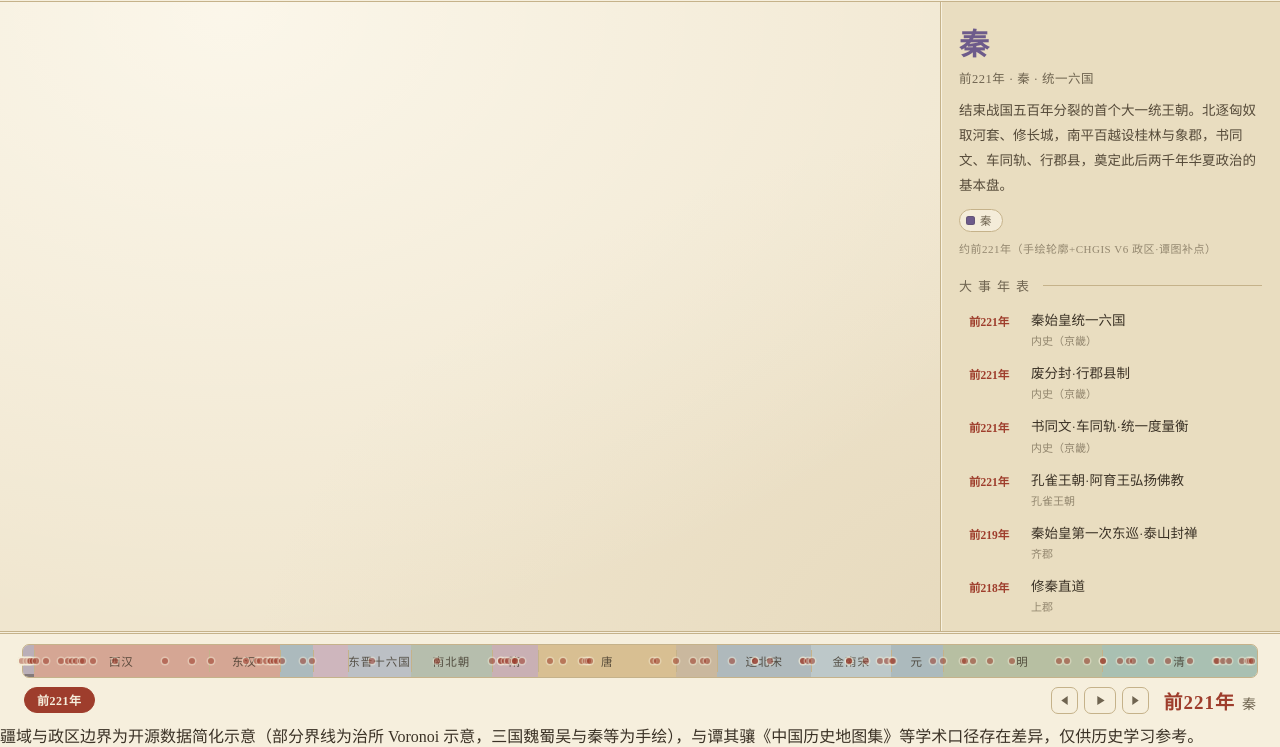
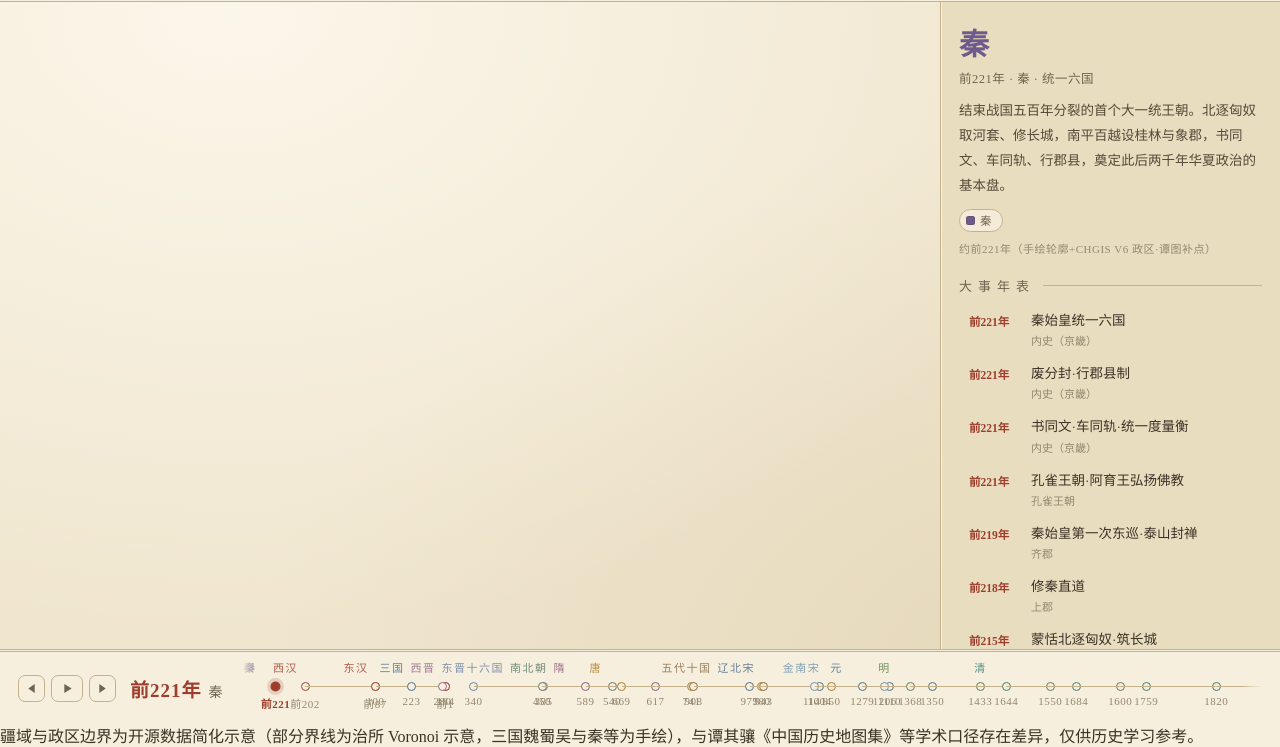
Before and after one commit to banzheshenghuo/dynasty-map, a website built with Vite: page index.html in a window 1280 px wide. Shown: the part 53-800 px from the top of the page. Built offline with nearby package versions, Linux system fonts and the light colour scheme.

Commit message:
feat: 时间轴改胶片条——等距节点横向滚动带，滚动只浏览、点击节点才切图

```diff
--- a/index.html
+++ b/index.html
@@ -40,7 +40,7 @@
     <main class="app-main">
       <div id="map"></div>
       <div id="div-tip" hidden></div>
-      <div id="map-hint" aria-hidden="true">双指缩放地图 · 拖动下方时间轴换断面</div>
+      <div id="map-hint" aria-hidden="true">双指缩放地图 · 点下方年代节点切换断面</div>
       <div id="event-card">
         <button id="card-close" aria-label="关闭事件详情">×</button>
         <div class="card-head">
@@ -59,7 +59,7 @@
     </main>
 
     <footer class="app-footer">
-      <nav id="timeline" aria-label="时间轴：拖动选择年份，圆点为大事"></nav>
+      <nav id="timeline" aria-label="时间轴：滚动浏览历代断面，点击节点切换地图"></nav>
       <p class="disclaimer">
         疆域与政区边界为开源数据简化示意（部分界线为治所 Voronoi 示意，三国魏蜀吴与秦等为手绘），与谭其骧《中国历史地图集》等学术口径存在差异，仅供历史学习参考。
       </p>
--- a/src/main.js
+++ b/src/main.js
@@ -151,12 +151,9 @@ async function boot() {
       : 0;
 
   state.tl = createTimeline($('#timeline'), {
-    range: tl.range,
     eras: tl.eras,
     snapshots: tl.snapshots,
-    events: tl.events,
     onSnap: snap => switchSnapshot(state.snapshots.indexOf(snap)),
-    onEvent: evt => handleEventClick(evt, { fromMap: true }),
   });
 
   $('#modern-toggle').addEventListener('change', e => setModernVisible(e.target.checked));
--- a/src/style.css
+++ b/src/style.css
@@ -299,138 +299,116 @@ body {
 }
 .evt-item.selected .evt-desc { display: block; }
 
-/* ── 底栏时间轴：卷尾 · 两级离散导航（时代条 + 断面切片）── */
+/* ── 底栏时间轴：胶片条 · 等距节点横向滚动（滚动只浏览，点击节点才切图）── */
 .app-footer {
   flex: none;
   border-top: 3px double var(--line);
   background: var(--paper-light);
 }
 
-#timeline { padding: 10px 22px 8px; }
+#timeline { padding: 8px 18px 6px; }
 
-/* 行1：时代条（时长成比例的分段按钮 + 大事打点层） */
-.tl-eras {
-  position: relative;
-  height: 34px;
-}
-.tl-segs {
-  position: absolute;
-  inset: 0;
-  display: flex;
-  border: 1px solid var(--line);
-  border-radius: 7px;
-  overflow: hidden;
-  background: var(--paper-light);
-}
-.tl-seg {
-  position: relative;
+.tl-row {
   display: flex;
   align-items: center;
-  justify-content: center;
+  gap: 16px;
+}
+
+/* 节点带视口：限宽即滚动区，纵滚轮转横滚，两端渐隐提示可续览 */
+.tl-strip {
+  flex: 1;
   min-width: 0;
+  overflow-x: auto;
+  overflow-y: hidden;
+  scrollbar-width: none;
+  user-select: none;
+  cursor: grab;
+  -webkit-mask-image: linear-gradient(90deg, transparent 0, #000 20px, #000 calc(100% - 20px), transparent);
+  mask-image: linear-gradient(90deg, transparent 0, #000 20px, #000 calc(100% - 20px), transparent);
+}
+.tl-strip::-webkit-scrollbar { display: none; }
+.tl-strip.panning,
+.tl-strip.panning .tl-node { cursor: grabbing; }
+
+.tl-track {
+  position: relative; /* 节点 offsetLeft 以此为基准，供滚动回中计算 */
+  display: flex;
+  width: max-content;
+}
+.tl-group { flex: none; }
+.tl-gcap {
+  display: block;
+  height: 17px;
+  padding: 0 3px;
   border: none;
-  padding: 0;
+  background: none;
   font-family: var(--serif);
-  font-size: 11.5px;
-  letter-spacing: 1px;
+  font-size: 11px;
+  letter-spacing: 1.5px;
+  line-height: 17px;
+  text-align: left;
   white-space: nowrap;
-  color: rgba(59, 50, 38, 0.8);
-  background: var(--seg-color, transparent);
+  color: var(--gcap-color, var(--ink-soft));
+  opacity: 0.85;
   cursor: pointer;
-  transition: filter 0.15s;
   touch-action: manipulation;
 }
-.tl-seg span {
-  min-width: 0;
-  overflow: hidden;
-  text-overflow: ellipsis;
+.tl-gcap:hover { opacity: 1; color: var(--cinnabar); }
+.tl-group.cur .tl-gcap { font-weight: 700; opacity: 1; }
+
+.tl-gnodes { display: flex; }
+.tl-node {
+  position: relative;
+  flex: 0 0 70px; /* 等距步长 */
+  display: flex;
+  flex-direction: column;
+  align-items: center;
+  gap: 4px;
+  padding: 5px 0 6px;
+  border: none;
+  background: none;
+  cursor: pointer;
+  touch-action: manipulation;
 }
-.tl-seg.tiny span { visibility: hidden; } /* 窄段只留色块，名称见 title 悬浮 */
-.tl-seg:not(:first-child)::before {
+/* 轴线：过节点圆心（上内边距 5px + 半径 4.5px），组间无缝拼接 */
+.tl-node::before {
   content: '';
   position: absolute;
-  left: 0; top: 16%; bottom: 16%;
-  width: 1px;
+  left: 0; right: 0;
+  top: 9px;
+  height: 1px;
   background: var(--line);
 }
-.tl-seg:hover { filter: brightness(0.92); }
-.tl-seg.cur {
-  box-shadow: inset 0 -3px 0 rgba(59, 50, 38, 0.42);
-  filter: brightness(0.96);
+.tl-node:first-child::before { left: 50%; } /* 带端截半，避免线头戳出 */
+.tl-node:last-child::before { right: 50%; }
+.tl-tick {
+  width: 9px;
+  height: 9px;
+  border-radius: 50%;
+  border: 1.5px solid var(--n-color);
+  background: var(--paper-light);
+  box-sizing: border-box;
+  transition: background 0.15s, box-shadow 0.15s, transform 0.15s;
 }
-.tl-seg.cur span { font-weight: 600; letter-spacing: 2px; }
-
-/* 大事打点：朱砂小圆（史=朱），纸色描边，点击跨时代跳转 */
-.tl-dots {
-  position: absolute;
-  inset: 0;
-  pointer-events: none;
-  z-index: 2;
+.tl-ylab {
+  font-family: var(--serif);
+  font-size: 11px;
+  letter-spacing: 0.5px;
+  color: var(--ink-faint);
+  font-variant-numeric: tabular-nums;
+  white-space: nowrap;
+  transition: color 0.15s;
 }
-.tl-dot {
-  position: absolute;
-  top: 50%;
-  width: 6px;
-  height: 6px;
-  margin: -3px 0 0 -3px;
-  border-radius: 50%;
-  background: var(--cinnabar);
-  opacity: 0.55;
-  box-shadow: 0 0 0 1.5px rgba(246, 238, 217, 0.75);
-  pointer-events: auto;
-  cursor: pointer;
-  transition: transform 0.12s, opacity 0.12s;
-}
-.tl-dot::after {
-  content: '';
-  position: absolute;
-  inset: -7px; /* 扩大点按热区 */
-}
-.tl-dot:hover {
-  opacity: 1;
-  transform: scale(1.55);
-}
-
-/* 行2：当前时代的断面切片 + 步进/播放 + 大号年份读数 */
-.tl-sub {
-  display: flex;
-  align-items: center;
-  gap: 12px;
-  margin-top: 7px;
-}
-.tl-slices {
-  display: flex;
-  align-items: center;
-  gap: 5px;
-  min-width: 0;
-  overflow-x: auto;
-  scrollbar-width: none;
-  flex: 1;
-  padding: 2px;
-}
-.tl-slices::-webkit-scrollbar { display: none; }
-.tl-slice {
-  flex: none;
-  padding: 3px 12px;
-  border: 1px solid var(--line);
-  border-radius: 999px;
-  background: transparent;
-  color: var(--ink-soft);
-  font-family: var(--serif);
-  font-size: 12px;
-  font-variant-numeric: tabular-nums;
-  letter-spacing: 0.5px;
-  cursor: pointer;
-  transition: color 0.15s, background 0.15s, border-color 0.15s;
-  touch-action: manipulation;
-}
-.tl-slice:hover { color: var(--cinnabar); border-color: var(--cinnabar); }
-.tl-slice.on {
+.tl-node:hover .tl-tick { background: var(--n-color); }
+.tl-node:hover .tl-ylab { color: var(--ink-soft); }
+.tl-node:focus-visible .tl-tick { box-shadow: 0 0 0 3px rgba(158, 61, 44, 0.25); }
+.tl-node.on .tl-tick {
   background: var(--cinnabar);
   border-color: var(--cinnabar);
-  color: var(--paper-light);
-  font-weight: 600;
+  box-shadow: 0 0 0 3px rgba(158, 61, 44, 0.18);
+  transform: scale(1.12);
 }
+.tl-node.on .tl-ylab { color: var(--cinnabar); font-weight: 700; }
 
 /* 步进/播放控制 + 大号年份读数（Paradox 式，年份常显） */
 .tl-ctl {
@@ -438,7 +416,6 @@ body {
   align-items: center;
   gap: 6px;
   flex: none;
-  margin-left: auto;
 }
 .tl-btn {
   width: 27px;
@@ -513,20 +490,23 @@ body {
 
   #map { flex: 1; min-height: 0; }
 
-  /* 时间轴：贴边留白收窄、控制按钮放大触控目标 */
-  #timeline { padding: 8px 14px 4px; }
-  .tl-eras { height: 38px; }
-  .tl-seg { font-size: 11px; }
-  .tl-dot { width: 7px; height: 7px; margin: -3.5px 0 0 -3.5px; }
-  .tl-sub { gap: 8px; margin-top: 6px; }
-  .tl-slice { padding: 4px 10px; font-size: 11px; }
-  .tl-ctl { gap: 7px; }
+  /* 时间轴：控制行独占一行，节点带满宽横滑；触控目标放大 */
+  #timeline { padding: 6px 12px 4px; }
+  .tl-row { flex-wrap: wrap; gap: 4px; }
+  .tl-ctl { width: 100%; gap: 7px; }
   .tl-btn { width: 34px; height: 32px; }
   .tl-btn svg { width: 13px; height: 13px; }
   .tl-btn-play { width: 40px; }
-  .tl-readout { margin-left: 2px; }
+  .tl-readout { margin-left: auto; }
   .tl-readout .tl-year { font-size: 17px; }
   .tl-readout .tl-era { font-size: 13px; }
+  .tl-strip {
+    flex-basis: 100%;
+    -webkit-mask-image: linear-gradient(90deg, transparent 0, #000 14px, #000 calc(100% - 14px), transparent);
+    mask-image: linear-gradient(90deg, transparent 0, #000 14px, #000 calc(100% - 14px), transparent);
+  }
+  .tl-node { flex-basis: 58px; }
+  .tl-gcap, .tl-ylab { font-size: 10.5px; }
 
   .disclaimer {
     font-size: 10px;
--- a/src/timeline.js
+++ b/src/timeline.js
@@ -1,13 +1,9 @@
-// 时间轴（两级离散导航，参考全历史式范式）：
-// 第一级 = 时代条（15 个时代段按时长成比例，点选进入该时代，段上打大事点）
-// 第二级 = 该时代内的断面切片标签（点选切换；‹ ▶ › 步进跨时代顺延；播放沿全断面推进）
-// 无连续拖动轴——断面是离散数据，交互同为离散，消除「拖动连续/地图跳变」的错位
+// 时间轴（胶片条式离散导航）：
+// 全部断面为等距节点连成一条可横向滚动的带，视口限宽、两端渐隐——
+// 滚动/拖带只用于浏览历代（不换地图），点击节点才切换断面；
+// ‹ ▶ › 步进与播放沿全断面推进，并把当前节点滚回视野中央
 export const yearLabel = y => (y < 0 ? `前${-y}年` : `${y}年`);
-
-const hexA = (hex, a) => {
-  const n = parseInt(hex.slice(1), 16);
-  return `rgba(${(n >> 16) & 255}, ${(n >> 8) & 255}, ${n & 255}, ${a})`;
-};
+const shortYear = y => (y < 0 ? `前${-y}` : `${y}`);
 
 const SVG = {
   play: '<svg viewBox="0 0 12 12" aria-hidden="true"><path d="M2.5 1l8 5-8 5z"/></svg>',
@@ -16,35 +12,16 @@ const SVG = {
   next: '<svg viewBox="0 0 12 12" aria-hidden="true"><path d="M2.5 1v10l7-5z"/></svg>',
 };
 
-export function createTimeline(container, { range, eras, snapshots, events, onSnap, onEvent }) {
-  const span = range.to - range.from;
-  const pctOf = year => ((year - range.from) / span) * 100;
+export function createTimeline(container, { eras, snapshots, onSnap }) {
   // 时代 → 该时代内断面索引列表（snapshots 已按年份升序）
-  const slicesOfEra = eras.map(e =>
+  const snapsOfEra = eras.map(e =>
     snapshots.map((s, i) => (s.era === e.name ? i : -1)).filter(i => i >= 0)
   );
   const eraIdxOfSnap = idx => eras.findIndex(e => e.name === snapshots[idx].era);
 
-  // ── DOM ──────────────────────────────────────────────
+  // ── DOM：等距节点带，按时代分组挂标 ─────────────────────
   container.innerHTML = `
-    <div class="tl-eras">
-      <div class="tl-segs">${eras
-        .map((e, ei) => {
-          const w = pctOf(e.to) - pctOf(e.from);
-          return `<button type="button" class="tl-seg" data-era="${e.name}" data-ei="${ei}"
-            title="${e.name}（${yearLabel(e.from)}—${yearLabel(e.to)}）"
-            style="flex:0 0 ${w}%; --seg-color:${hexA(e.color, 0.42)}"><span>${e.name}</span></button>`;
-        })
-        .join('')}</div>
-      <div class="tl-dots">${events
-        .map(
-          (e, i) =>
-            `<i class="tl-dot" data-i="${i}" style="left:${pctOf(e.year)}%" title="${e.yearLabel} ${e.title}"></i>`
-        )
-        .join('')}</div>
-    </div>
-    <div class="tl-sub">
-      <div class="tl-slices" aria-label="当前时代断面"></div>
+    <div class="tl-row">
       <div class="tl-ctl">
         <button type="button" class="tl-btn" aria-label="上一断面">${SVG.prev}</button>
         <button type="button" class="tl-btn tl-btn-play" aria-label="播放年代演变">${SVG.play}</button>
@@ -53,55 +30,88 @@ export function createTimeline(container, { range, eras, snapshots, events, onSn
           <span class="tl-year"></span><span class="tl-era"></span>
         </div>
       </div>
+      <div class="tl-strip">
+        <div class="tl-track">${eras
+          .map((e, ei) => {
+            const idxs = snapsOfEra[ei];
+            if (!idxs.length) return '';
+            return `<div class="tl-group" data-ei="${ei}">
+              <button type="button" class="tl-gcap" style="--gcap-color:${e.color}"
+                title="${e.name}（${yearLabel(e.from)}—${yearLabel(e.to)}）">${e.name}</button>
+              <div class="tl-gnodes">${idxs
+                .map(
+                  i => `<button type="button" class="tl-node" data-i="${i}" title="${snapshots[i].label}"
+                    style="--n-color:${e.color}">
+                    <i class="tl-tick"></i><span class="tl-ylab">${shortYear(snapshots[i].year)}</span>
+                  </button>`
+                )
+                .join('')}</div>
+            </div>`;
+          })
+          .join('')}</div>
+      </div>
     </div>`;
 
-  const erasEl = container.querySelector('.tl-eras');
-  const segEls = Array.from(container.querySelectorAll('.tl-seg'));
-  const slicesEl = container.querySelector('.tl-slices');
+  const strip = container.querySelector('.tl-strip');
+  const nodeEls = Array.from(container.querySelectorAll('.tl-node'));
+  const groupEls = Array.from(container.querySelectorAll('.tl-group'));
   const btnPrev = container.querySelector('.tl-ctl .tl-btn');
   const btnPlay = container.querySelector('.tl-btn-play');
   const btnNext = container.querySelector('.tl-ctl .tl-btn:last-of-type');
   const readYear = container.querySelector('.tl-year');
   const readEra = container.querySelector('.tl-era');
 
-  // 事件打点：独立层，点击跳转（onEvent 由 main 接管，跨时代先切断面）
-  container.querySelectorAll('.tl-dot').forEach(el =>
-    el.addEventListener('click', ev => {
-      ev.stopPropagation();
-      onEvent(events[Number(el.dataset.i)]);
-    })
-  );
+  let curIdx = -1;
+  let revealed = false; // 首帧定位不做动画
+  let revealTimer = null;
+  const cancelReveal = () => clearTimeout(revealTimer);
 
-  let curIdx = -1;
+  // 当前节点滚回视口中央（只在节点带容器内滚动，绝不波及页面）。
+  // 不用 scrollTo smooth（部分 webview 不生效）也不用 rAF（遮挡即停摆），
+  // 定时器补间在节流环境下降速但仍会走完，最稳
+  function reveal(idx, smooth = true) {
+    const el = nodeEls[idx];
+    if (!el) return;
+    const max = strip.scrollWidth - strip.clientWidth;
+    const target = Math.max(0, Math.min(el.offsetLeft + el.offsetWidth / 2 - strip.clientWidth / 2, max));
+    cancelReveal();
+    if (!smooth || !revealed || Math.abs(target - strip.scrollLeft) < 2) {
+      strip.scrollLeft = target;
+      revealed = true;
+      return;
+    }
+    const from = strip.scrollLeft;
+    const t0 = Date.now();
+    const D = 320; // easeOutCubic 时长 ms
+    const step = () => {
+      const p = Math.min(1, (Date.now() - t0) / D);
+      strip.scrollLeft = from + (target - from) * (1 - Math.pow(1 - p, 3));
+      if (p < 1) revealTimer = setTimeout(step, 16);
+    };
+    revealTimer = setTimeout(step, 16);
+    revealed = true;
+  }
 
-  // ── 渲染：时代条高亮 + 当前时代切片标签 + 大读数 ──
+  // ── 渲染：节点选中态 + 时代标加粗 + 大读数 ──
   function render() {
     const snap = snapshots[curIdx];
     const ei = eraIdxOfSnap(curIdx);
-    segEls.forEach((el, i) => el.classList.toggle('cur', i === ei));
-    slicesEl.innerHTML = slicesOfEra[ei]
-      .map(
-        i =>
-          `<button type="button" class="tl-slice${i === curIdx ? ' on' : ''}" data-i="${i}"
-            title="${snapshots[i].label}">${yearLabel(snapshots[i].year)}</button>`
-      )
-      .join('');
-    slicesEl.querySelectorAll('.tl-slice').forEach(el =>
-      el.addEventListener('click', () => go(Number(el.dataset.i)))
-    );
+    nodeEls.forEach((el, i) => el.classList.toggle('on', i === curIdx));
+    groupEls.forEach((el, i) => el.classList.toggle('cur', i === ei));
     readYear.textContent = yearLabel(snap.year);
     readEra.textContent = snap.era;
   }
 
-  // ── 切换断面：即时换图（离散切换无节流需求）──
-  function go(idx) {
+  // ── 切换断面：即时换图 ──
+  function go(idx, { reveal: doReveal = true } = {}) {
     if (idx < 0 || idx >= snapshots.length || idx === curIdx) return;
     curIdx = idx;
     render();
+    if (doReveal) reveal(idx);
     onSnap(snapshots[idx], idx);
   }
 
-  // ── 播放：沿全断面每 1.6s 步进，播完自动停；手动干预即停 ──
+  // ── 播放：沿全断面每 1.6s 步进，播完自动停 ──
   let playing = false;
   let playTimer = null;
   function renderPlayBtn() {
@@ -122,9 +132,13 @@ export function createTimeline(container, { range, eras, snapshots, events, onSn
     playTimer = setTimeout(tickPlay, 1600);
   }
 
-  // 时代段点击 → 进入该时代（取其首断面）。播放中点选 = 换位置继续播（进度条心智）
-  segEls.forEach((el, ei) =>
-    el.addEventListener('click', () => go(slicesOfEra[ei][0]))
+  // 节点点击 = 唯一换图入口（点击的节点已在视野内，不回中）
+  nodeEls.forEach(el =>
+    el.addEventListener('click', () => go(Number(el.dataset.i), { reveal: false }))
+  );
+  // 时代标点击 → 进入该时代首断面（可能不在视野内，回中）
+  groupEls.forEach((el, ei) =>
+    el.querySelector('.tl-gcap').addEventListener('click', () => go(snapsOfEra[ei][0]))
   );
 
   btnPrev.addEventListener('click', () => go(curIdx - 1));
@@ -146,19 +160,66 @@ export function createTimeline(container, { range, eras, snapshots, events, onSn
     btnPlay.click();
   });
 
-  // 窄时代段只留色块（名称藏进 title），随布局宽度实时判定
-  const markTiny = () =>
-    segEls.forEach(el => el.classList.toggle('tiny', el.offsetWidth < 46));
-  new ResizeObserver(markTiny).observe(erasEl);
-  markTiny(); // RO 首回调可能晚于首屏，初始先判一次
+  // 滚轮纵滚 → 横向浏览（横滚让位原生）；只滚带子，不切断面
+  strip.addEventListener(
+    'wheel',
+    e => {
+      if (Math.abs(e.deltaY) <= Math.abs(e.deltaX)) return;
+      e.preventDefault();
+      cancelReveal();
+      strip.scrollLeft += e.deltaY;
+    },
+    { passive: false }
+  );
+
+  // 鼠标拖带平移（触屏走原生滑动）；拖动后吞掉本次 click，防止误切图
+  let panStart = null;
+  let panning = false;
+  strip.addEventListener('pointerdown', e => {
+    if (e.pointerType !== 'mouse' || e.button !== 0) return;
+    cancelReveal();
+    panStart = { x: e.clientX, left: strip.scrollLeft };
+    panning = false;
+  });
+  window.addEventListener('pointermove', e => {
+    if (!panStart) return;
+    const dx = e.clientX - panStart.x;
+    if (!panning && Math.abs(dx) < 6) return;
+    panning = true;
+    strip.classList.add('panning');
+    strip.scrollLeft = panStart.left - dx;
+  });
+  window.addEventListener('pointerup', () => {
+    if (!panStart) return;
+    panStart = null;
+    strip.classList.remove('panning');
+    // click 在 pointerup 之后派发，下一轮宏任务再复位，留出吞点击的窗口
+    setTimeout(() => { panning = false; }, 0);
+  });
+  strip.addEventListener(
+    'click',
+    e => {
+      if (!panning) return;
+      panning = false;
+      e.stopPropagation();
+      e.preventDefault();
+    },
+    true
+  );
+
+  // 视口尺寸变化（旋转/缩放窗口）后当前节点重新回中，避免漂出视野
+  window.addEventListener('resize', () => {
+    if (curIdx >= 0) reveal(curIdx, false);
+  });
 
   return {
-    // 外部指令（键盘步进/事件点跳转/URL 初始化）：切断面并联动两级导航
+    // 外部指令（键盘步进/事件跳转/URL 初始化）：切断面并把节点滚回视野
     setSnap: idx => {
       if (idx < 0 || idx >= snapshots.length) return;
       stopPlay();
       curIdx = idx;
       render();
+      reveal(idx);
       onSnap(snapshots[idx], idx);
     },
   };
```
